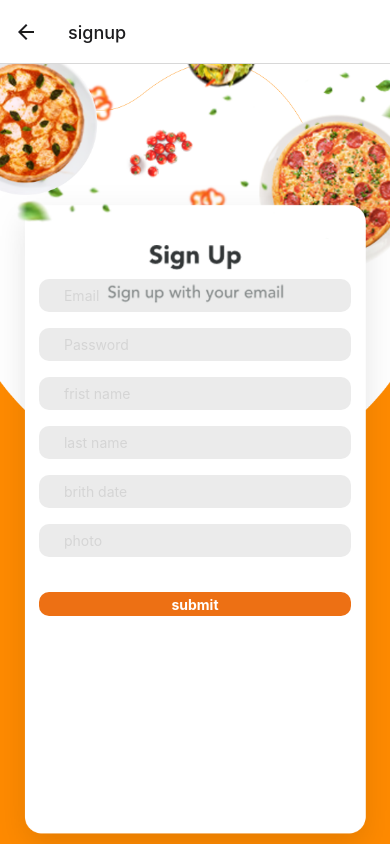
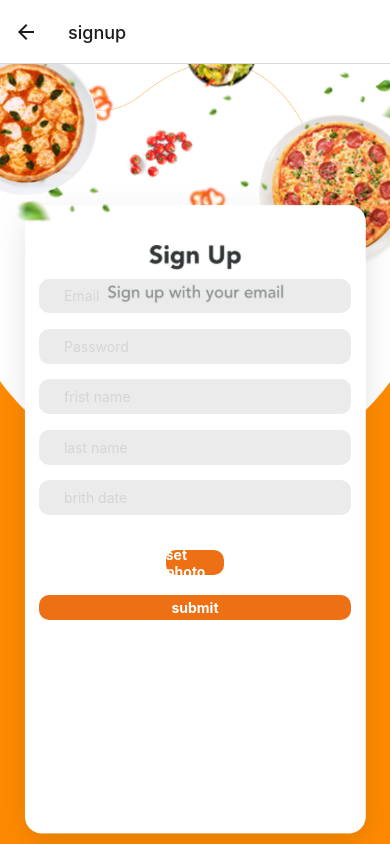
Before and after one commit to salahsaed5/Pizza-App, a React Native app in the folder Food_proj/: screen /signup in a window 390 px wide. Built offline with nearby package versions, Linux system fonts and the light colour scheme.

Commit message:
setPhoto

```diff
--- a/Food_proj/Navigations/Index.js
+++ b/Food_proj/Navigations/Index.js
@@ -9,7 +9,7 @@ import GetStart2 from '../components/GetStart2';
 import GetStart3 from '../components/GetStart3';
 import signup from '../components/signup'
 import ForgetPassword from '../components/ForgetPassword';
-import Profaile from '../components/Profaile';
+import Profaile from '../components/profaile'
 const Stack = createNativeStackNavigator();
 
 
--- a/Food_proj/components/Login.js
+++ b/Food_proj/components/Login.js
@@ -2,6 +2,7 @@ import React, { useState } from "react";
 import { StyleSheet, Text, View, TextInput, ImageBackground, TouchableOpacity, useWindowDimensions } from 'react-native';
 import { auth , provider , providerr } from "../firebase/firebase";
 import { signInWithEmailAndPassword, signInWithPopup,GoogleAuthProvider,FacebookAuthProvider } from "firebase/auth";
+
 
 export default function Login({ navigation }) {
 
--- a/Food_proj/components/signup.js
+++ b/Food_proj/components/signup.js
@@ -1,7 +1,8 @@
-import React, { useState } from "react";
-import { StyleSheet, Text, View, TextInput, ImageBackground, TouchableOpacity, useWindowDimensions } from 'react-native';
+import React, { useState,useEffect } from "react";
+import { StyleSheet, Text, View, TextInput, ImageBackground, TouchableOpacity, useWindowDimensions,Image } from 'react-native';
 import { createUserWithEmailAndPassword } from "firebase/auth";
 import {auth , provider } from "../firebase/firebase";
+import * as ImagePicker from 'expo-image-picker';
 
 export default function Login({ navigation }) {
     const [email, setEmail] = useState('');
@@ -10,7 +11,33 @@ export default function Login({ navigation }) {
     const [lastname, setlastName] = useState('');
     const [phone, setphone] = useState('');
     const [birthdate, setbrithdate] = useState('');
-    const [photo, setphoto] = useState('');
+    const [photo, setphoto] = useState(null);
+
+    const pickImage = async () => {
+        // No permissions request is necessary for launching the image library
+        let result = await ImagePicker.launchImageLibraryAsync({
+          mediaTypes: ImagePicker.MediaTypeOptions.All,
+          allowsEditing: true,
+          aspect: [4, 3],
+          quality: 1,
+        });
+
+        console.log(result);
+
+        if (!result.canceled) {
+          setphoto(result.assets[0].uri);
+        }
+      };
+      useEffect(() => {
+
+
+
+        if(photo!=null){
+
+          setphoto(null);
+        }
+      },[]);
+
 
     const hundleregeister = () => {
         createUserWithEmailAndPassword(auth, email, password)
@@ -82,15 +109,15 @@ export default function Login({ navigation }) {
                             onChangeText={(birthdate) => setbrithdate(birthdate)}
                         />
                     </View>
-                    <View style={styles.inputView2}>
-                        <TextInput
-                            style={[styles.TextInput, { color: "black" }]}
-                            placeholder="photo"
-                            value={photo}
-                            placeholderTextColor="#ababab55"
-                            onChangeText={(photo) => setphoto(photo)}
-                        />
-                    </View>
+                    {photo && <Image source={{ uri: photo }} style={{ width: '15%', height: '15%' }} />}
+
+
+                    <TouchableOpacity style={styles.photoBtn} onPress={pickImage}>
+                        <Text style={styles.loginText}>set photo</Text>
+                    </TouchableOpacity>
+
+
+
 
                     <TouchableOpacity style={styles.loginBtn} onPress={hundleregeister}   >
                         <Text style={styles.loginText}>submit</Text>
@@ -151,6 +178,15 @@ const styles = StyleSheet.create({
         justifyContent: "center",
         backgroundColor: "#ED7014",
     },
+    photoBtn: {
+        width: "15%",
+        marginTop: '5%',
+        borderRadius: 10,
+        height: '5%',
+         alignItems: "center",
+        justifyContent: "center",
+        backgroundColor: "#ED7014",
+    },
 
     loginText: {
         color: 'white',
--- a/Food_proj/package.json
+++ b/Food_proj/package.json
@@ -20,7 +20,8 @@
     "react-native": "0.71.6",
     "react-native-safe-area-context": "^4.5.1",
     "react-native-screens": "^3.20.0",
-    "react-native-web": "~0.18.10"
+    "react-native-web": "~0.18.10",
+    "expo-image-picker": "~14.1.1"
   },
   "devDependencies": {
     "@babel/core": "^7.20.0"
```
Also changed, not shown: 1 other file (tests, documents, lock files or other folders).
